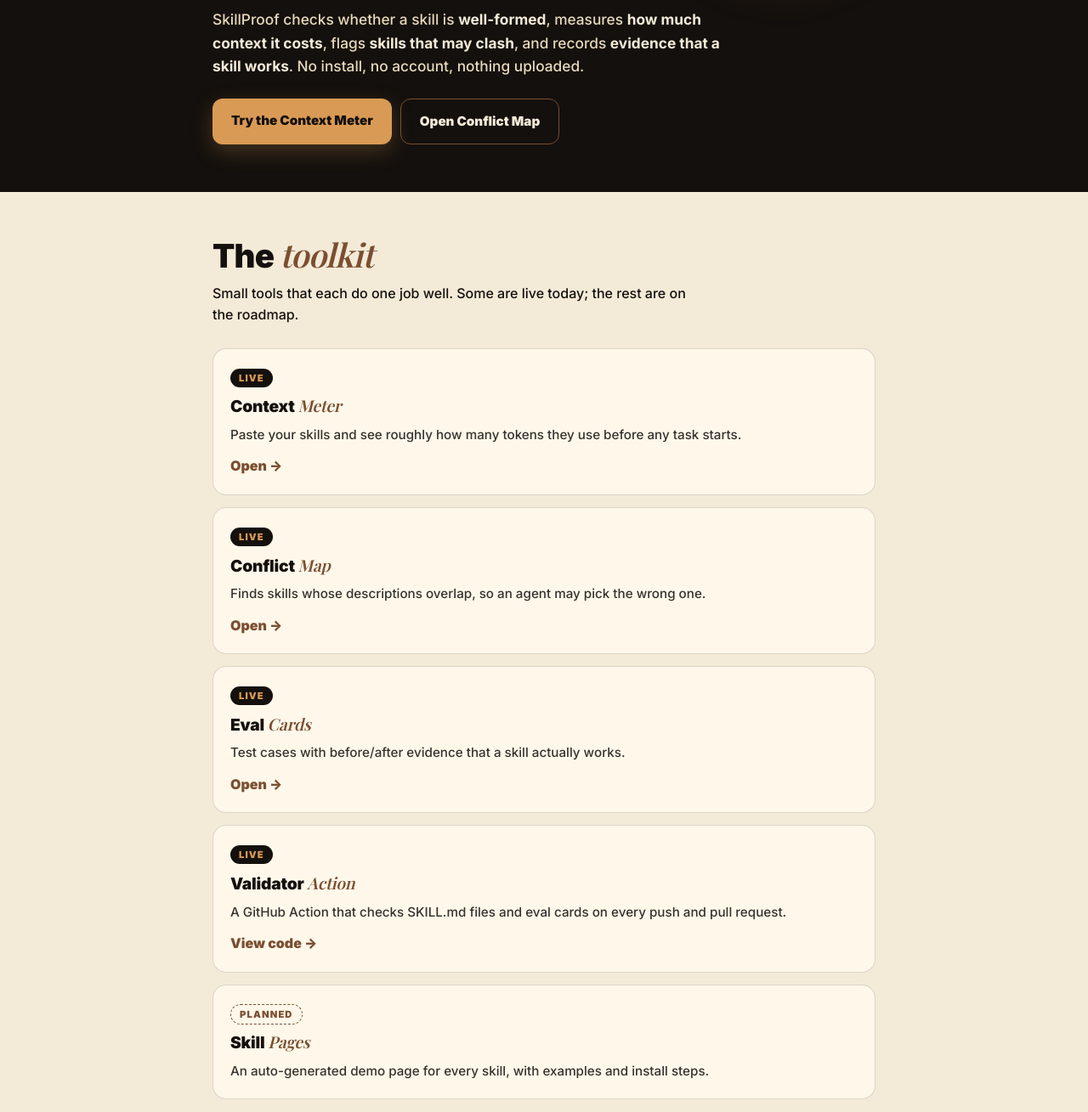
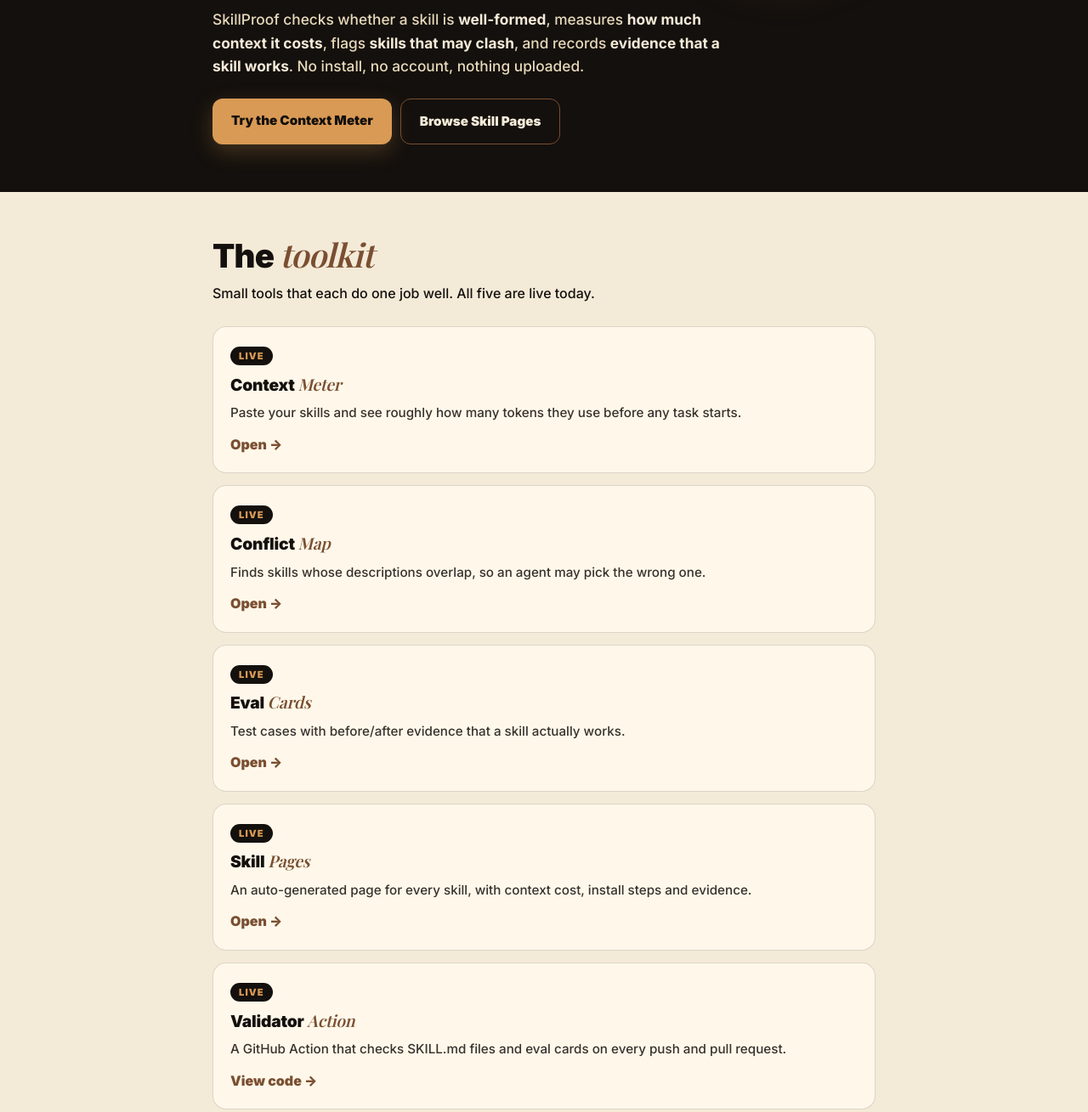
Before and after one commit to piyush2707/skillproof, a plain HTML site: page docs/index.html in a window 1280 px wide. Shown: the part 378-1687 px from the top of the page at 85% size. Drawn offline with nearby package versions, Linux system fonts and the light colour scheme; a web font is replaced by a local one.

Commit message:
Update index.html for skill pages and toolkit description

```diff
--- a/docs/index.html
+++ b/docs/index.html
@@ -164,7 +164,7 @@
        flags <b>skills that may clash</b>, and records <b>evidence that a skill works</b>. No install, no account, nothing uploaded.</p>
     <div class="cta">
       <a class="btn main" href="meter/">Try the Context Meter</a>
-      <a class="btn alt" href="conflicts/">Open Conflict Map</a>
+      <a class="btn alt" href="skills/">Browse Skill Pages</a>
     </div>
   </div>
 </header>
@@ -172,7 +172,7 @@
 <section class="light" id="tools">
   <div class="wrap">
     <h2>The <em>toolkit</em></h2>
-    <p class="sec-sub">Small tools that each do one job well. Some are live today; the rest are on the roadmap.</p>
+    <p class="sec-sub">Small tools that each do one job well. All five are live today.</p>
     <div class="grid">
       <a class="card" href="meter/">
         <span class="tag live">Live</span>
@@ -192,17 +192,18 @@
         <p>Test cases with before/after evidence that a skill actually works.</p>
         <span class="go">Open →</span>
       </a>
+      <a class="card" href="skills/">
+        <span class="tag live">Live</span>
+        <h3>Skill <em>Pages</em></h3>
+        <p>An auto-generated page for every skill, with context cost, install steps and evidence.</p>
+        <span class="go">Open →</span>
+      </a>
       <a class="card" href="https://github.com/piyush2707/skillproof/tree/main/validators">
         <span class="tag live">Live</span>
         <h3>Validator <em>Action</em></h3>
         <p>A GitHub Action that checks SKILL.md files and eval cards on every push and pull request.</p>
         <span class="go">View code →</span>
       </a>
-      <div class="card">
-        <span class="tag soon">Planned</span>
-        <h3>Skill <em>Pages</em></h3>
-        <p>An auto-generated demo page for every skill, with examples and install steps.</p>
-      </div>
     </div>
   </div>
 </section>
```
